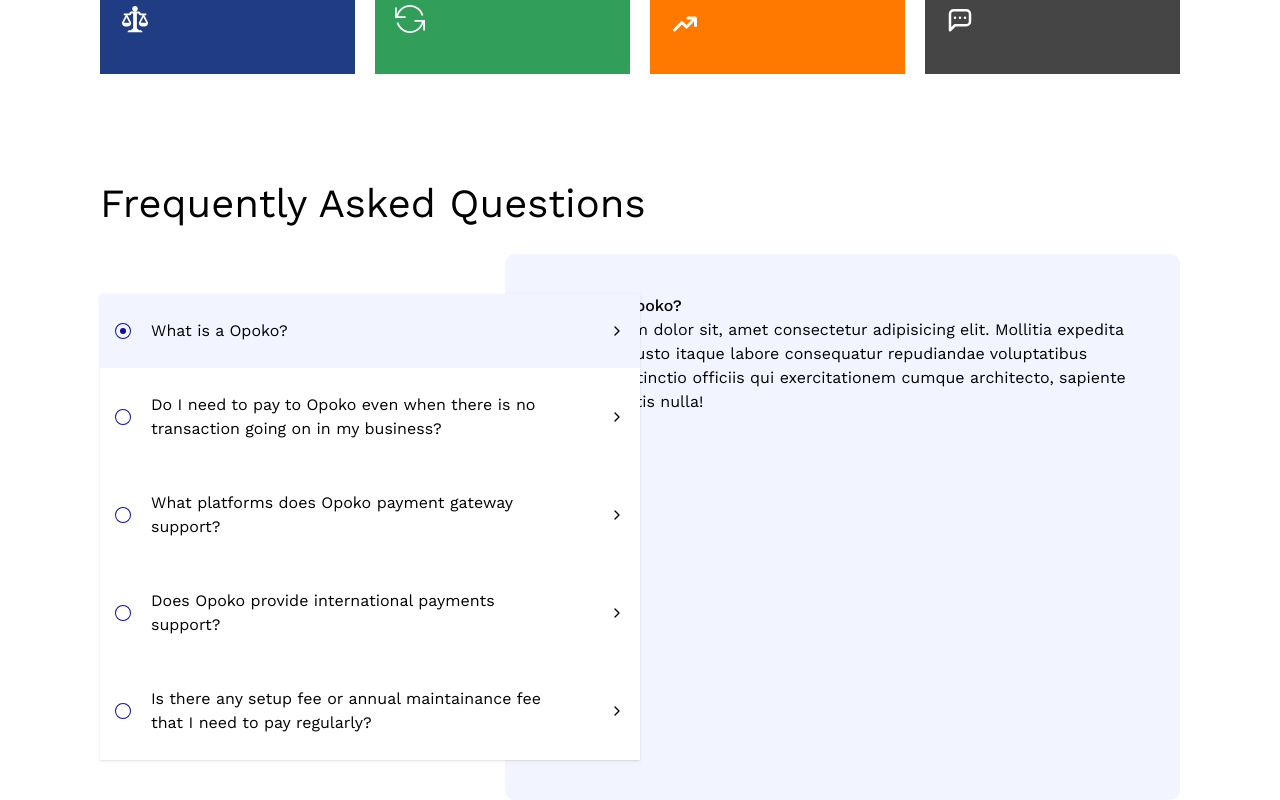
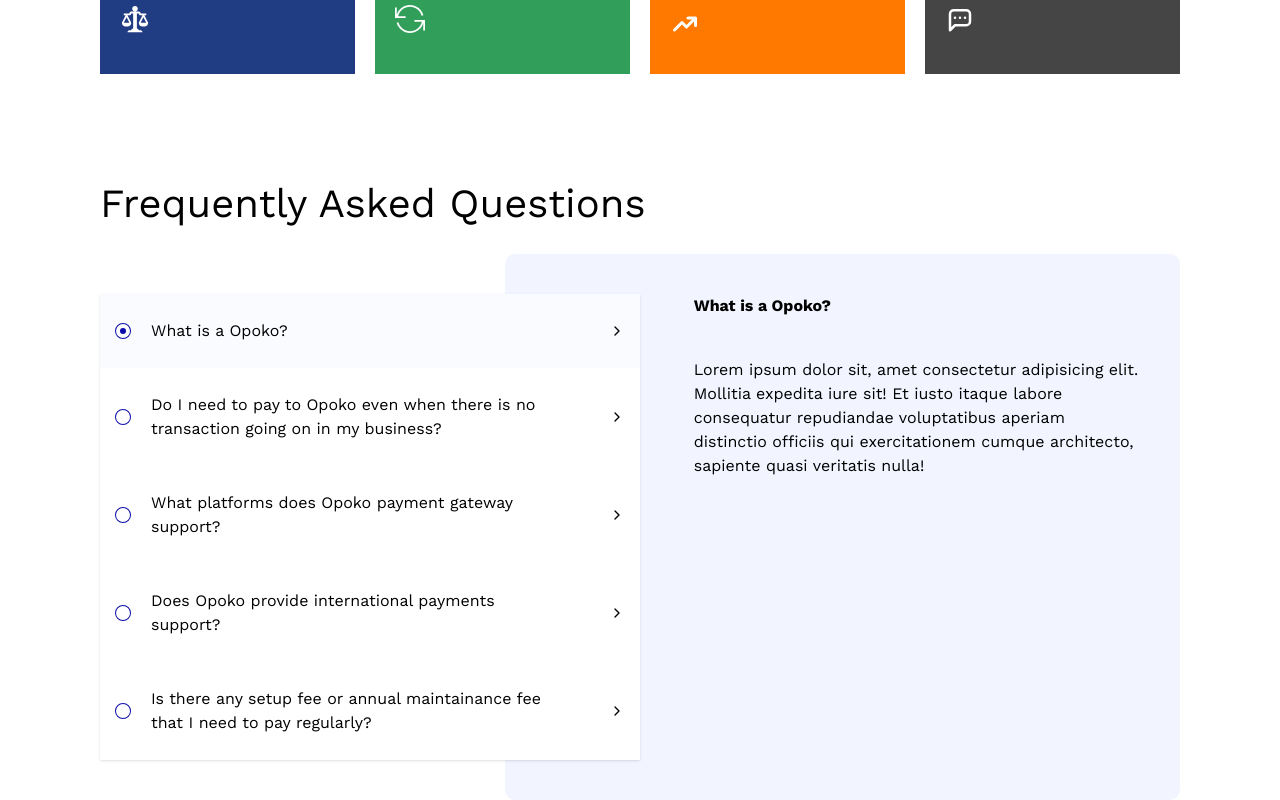
Before and after one commit to Niscolinx/opoko, a React (Vite) app: page /about-us in a window 1280 px wide. Shown: the part 1032-1832 px from the top of the page. Built offline with nearby package versions, Linux system fonts and the light colour scheme.

Commit message:
working on about us

```diff
--- a/src/pages/AboutUs.tsx
+++ b/src/pages/AboutUs.tsx
@@ -142,10 +142,9 @@ function AboutUs() {
             className="bg-white shadow"
             style={{
               gridColumn: '1 / 5',
-              zIndex: 2
+              zIndex: 2,
             }}
           >
-
             {QUESTIONS.map((item, i) => (
               <div key={i}>
                 <input
@@ -159,7 +158,7 @@ function AboutUs() {
                 <label
                   htmlFor={item.question + i}
                   className={`flex items-center justify-between py-10 px-6 gap-16 ${
-                    item.question === question.question && 'bg-[#F2F5FF]'
+                    item.question === question.question && 'bg-[#FAFBFF]'
                   }`}
                 >
                   <p className="flex items-center gap-8">
@@ -180,16 +179,15 @@ function AboutUs() {
             ))}
           </div>
           <div
-            className="grid gap-16 p-16 absolute bg-[#F2F5FF] rounded-2xl h-full "
+            className=" p-16 absolute bg-[#F2F5FF] rounded-2xl h-full "
             style={{
               zIndex: 1,
               gridColumn: '4 / -1',
             }}
           >
-            <div>
-
-            <p className="font-medium">{question.question}</p>
-            <p>{question.answer}</p>
+            <div className="grid gap-16 ml-[25%]">
+              <p className="font-bold">{question.question}</p>
+              <p>{question.answer}</p>
             </div>
           </div>
         </div>
```
